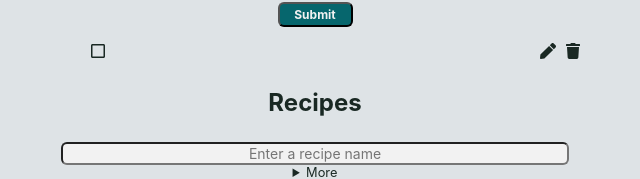
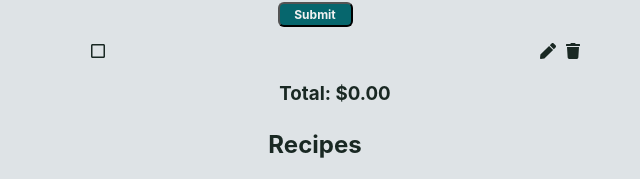
Before and after one commit to lsr488/grocery-app, a React (Create React App) app in the folder frontend/: page / in a window 1280 px wide. Shown: the part 166-345 px from the top of the page, without its empty margins (325-965 px from the left). Built offline with nearby package versions, Linux system fonts and the light colour scheme; no server answers.

Commit message:
Bring in RunningTotal

```diff
--- a/frontend/src/components/Item.jsx
+++ b/frontend/src/components/Item.jsx
@@ -4,6 +4,7 @@ import {FaRegSquare, FaSquare, FaPen, FaCheck, FaTrash} from 'react-icons/fa'
 import ItemForm from './ItemForm'
 import EditItem from './EditItem'
 import Loading from './Loading'
+import RunningTotal from './RunningTotal'
 
 function Item() {
 	const [items, setItems] = useState([{
@@ -122,6 +123,7 @@ function Item() {
 		console.log("no items")
 	}
 
+
 	return (
 			<>
 				<h2 className="heading">Items</h2>
@@ -184,7 +186,9 @@ function Item() {
 										<FaTrash />
 									</span>
 								</li>
+
 							))}
+							<RunningTotal items={items}/>
 						</>
 					}
 				</ul>
```
